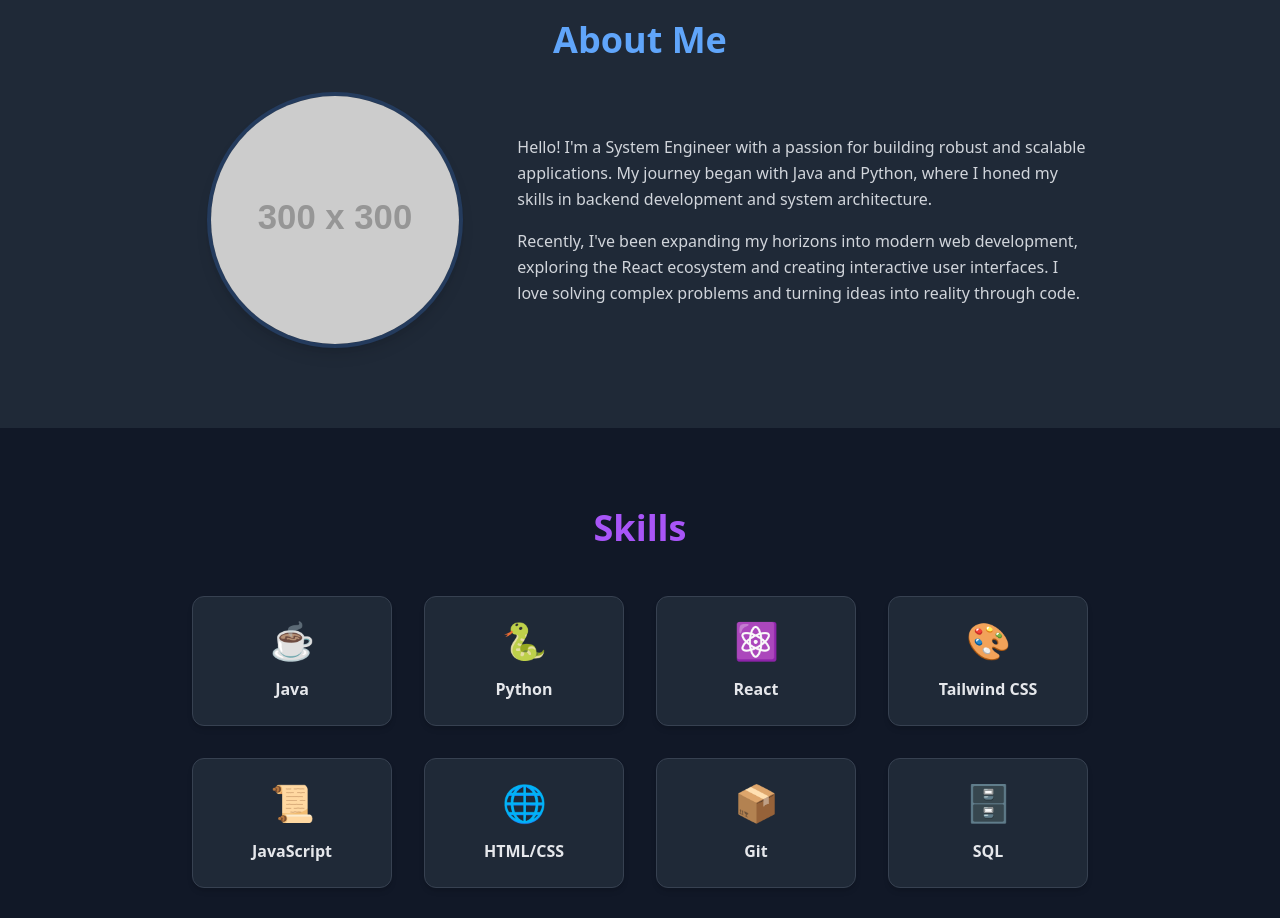
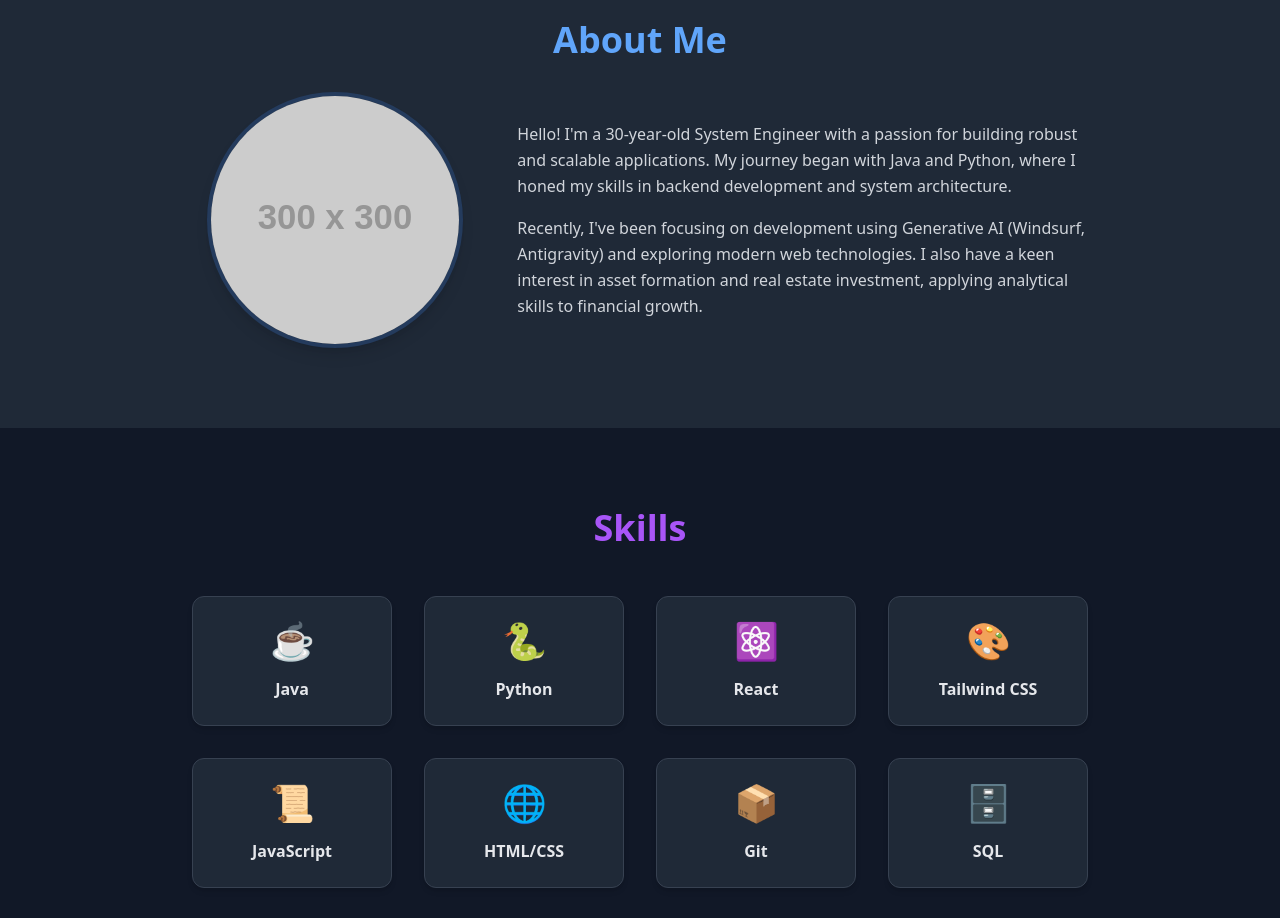
Before and after one commit to hashimoten/hashimoten.github.io, a React (Vite) app: page / in a window 1280 px wide. Shown: the part 860-1778 px from the top of the page. Built offline with nearby package versions, Linux system fonts and the light colour scheme.

Commit message:
Update About section with bio details

```diff
--- a/src/components/About.jsx
+++ b/src/components/About.jsx
@@ -13,12 +13,12 @@ const About = () => {
                     </div>
                     <div className="w-full md:w-2/3 text-gray-300 leading-relaxed">
                         <p className="mb-4">
-                            Hello! I'm a System Engineer with a passion for building robust and scalable applications.
+                            Hello! I'm a 30-year-old System Engineer with a passion for building robust and scalable applications.
                             My journey began with Java and Python, where I honed my skills in backend development and system architecture.
                         </p>
                         <p>
-                            Recently, I've been expanding my horizons into modern web development, exploring the React ecosystem
-                            and creating interactive user interfaces. I love solving complex problems and turning ideas into reality through code.
+                            Recently, I've been focusing on development using Generative AI (Windsurf, Antigravity) and exploring modern web technologies.
+                            I also have a keen interest in asset formation and real estate investment, applying analytical skills to financial growth.
                         </p>
                     </div>
                 </div>
```
